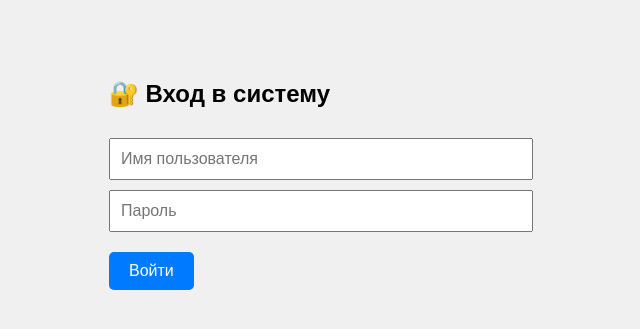
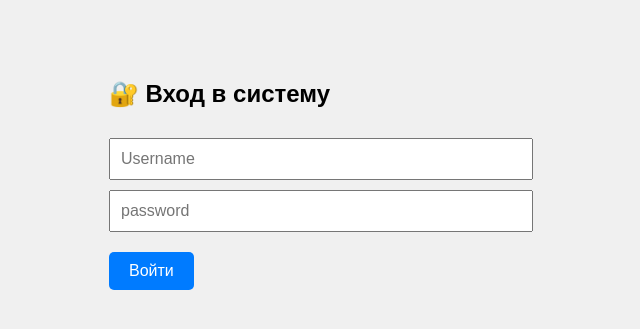
Before and after one commit to Nurlibaj/calendar-app, a Flask app: page /login in a window 1280 px wide. Shown: the top 329 px of the page, without its empty margins (331-971 px from the left). Run offline with Flask 3, Linux system fonts and the light colour scheme.

Commit message:
Update login.html

```diff
--- a/templates/login.html
+++ b/templates/login.html
@@ -53,8 +53,8 @@
   {% endwith %}
 
   <form method="POST">
-    <input type="text" name="username" placeholder="Имя пользователя" required />
-    <input type="password" name="password" placeholder="Пароль" required />
+    <input type="text" name="username" placeholder="Username" required />
+    <input type="password" name="password" placeholder="password" required />
     <button type="submit">Войти</button>
   </form>
 </body>
```
